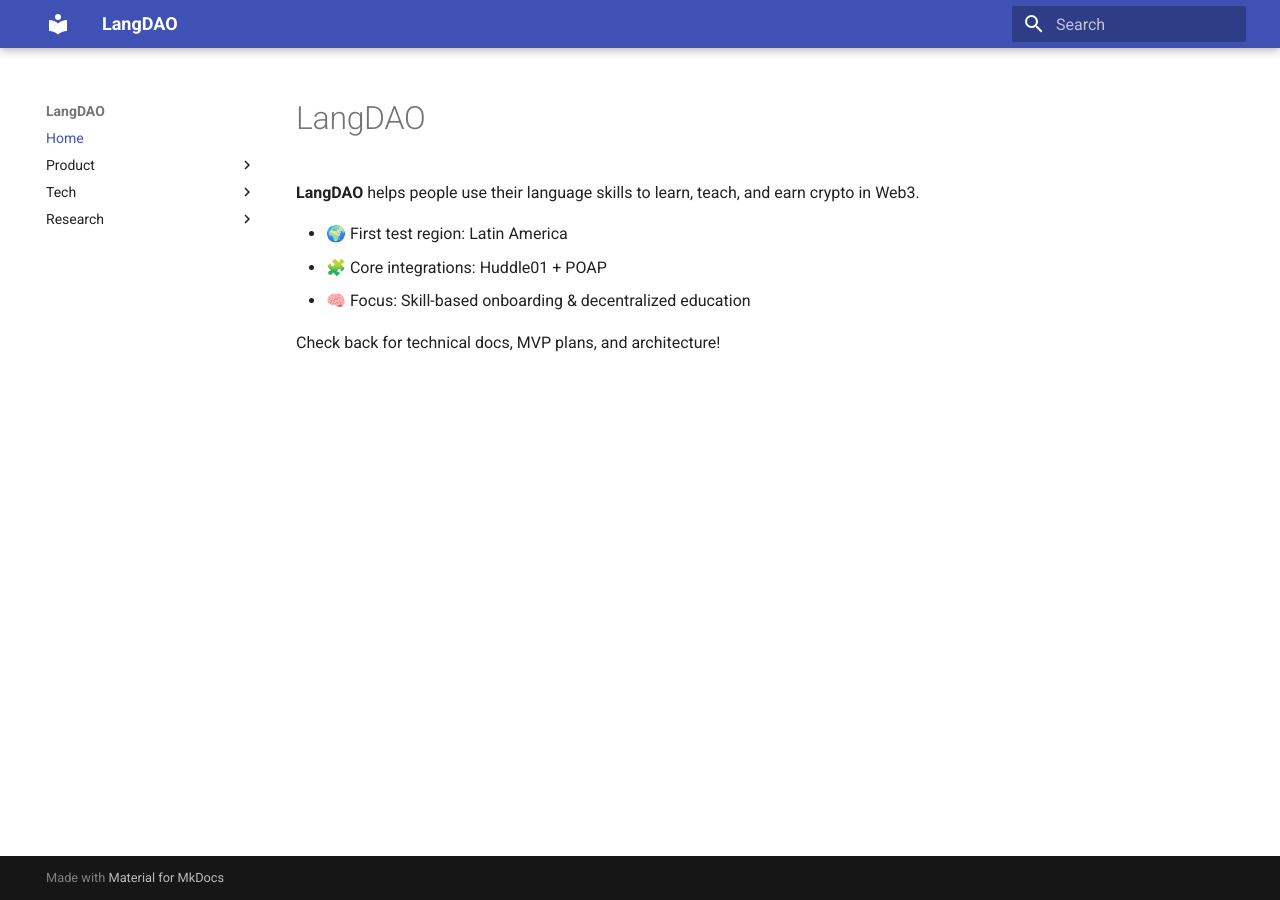
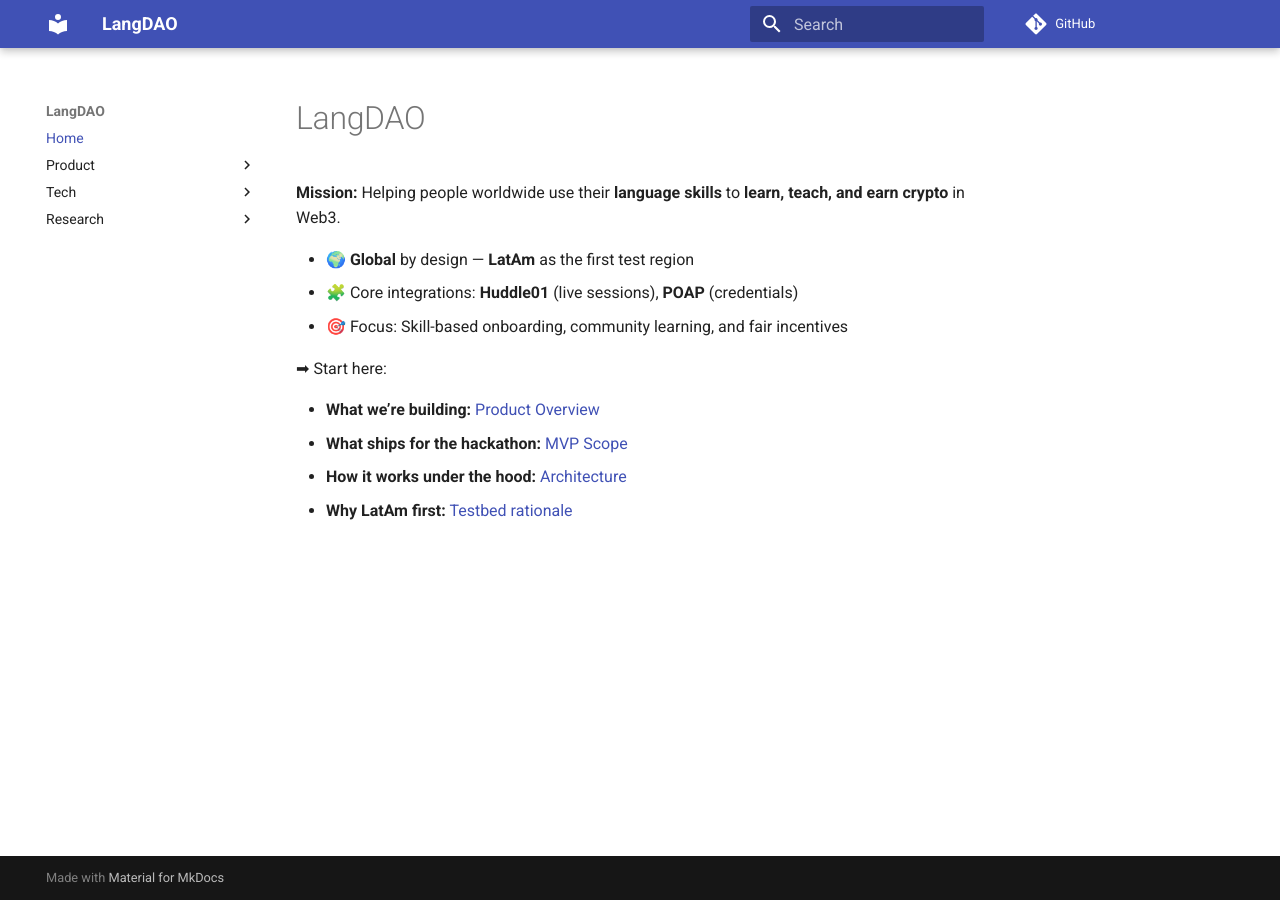
Before and after one commit to aenhsaihan/langdao-ethonline2025, an MkDocs documentation site: the page built from docs/index.md, in a window 1280 px wide. Built offline with MkDocs 1.6.1 and Material for MkDocs 9.7.7, drawn with Linux system fonts in a browser that asks for light colours; comment, search, counter and statistics services are not loaded.

Commit message:
docs: bootstrap MkDocs site + CI deploy

```diff
--- a/docs/index.md
+++ b/docs/index.md
@@ -1,9 +1,14 @@
 # LangDAO
 
-**LangDAO** helps people use their language skills to learn, teach, and earn crypto in Web3.
+**Mission:** Helping people worldwide use their **language skills** to **learn, teach, and earn crypto** in Web3.
 
-- 🌍 First test region: Latin America
-- 🧩 Core integrations: Huddle01 + POAP
-- 🧠 Focus: Skill-based onboarding & decentralized education
+- 🌍 **Global** by design — **LatAm** as the first test region
+- 🧩 Core integrations: **Huddle01** (live sessions), **POAP** (credentials)
+- 🎯 Focus: Skill-based onboarding, community learning, and fair incentives
 
-Check back for technical docs, MVP plans, and architecture!
+➡ Start here:
+
+- **What we’re building:** [Product Overview](product/overview.md)
+- **What ships for the hackathon:** [MVP Scope](product/scope-mvp.md)
+- **How it works under the hood:** [Architecture](../tech/architecture.md)
+- **Why LatAm first:** [Testbed rationale](product/testbed-latam.md)
--- a/mkdocs.yml
+++ b/mkdocs.yml
@@ -1,4 +1,6 @@
 site_name: LangDAO
+site_description: Helping people use their language skills to learn, teach, and earn in Web3.
+repo_url: https://github.com/aenhsaihan/langdao-ethonline2025
 nav:
   - Home: index.md
   - Product:
@@ -11,6 +13,11 @@
       - Integrations: tech/integrations.md
   - Research:
       - Assumptions: research/assumptions.md
-      - Decisions (ADRs): adr/0001-huddle01.md
+      - Decisions (ADRs):
+          - 0001 - Huddle01 Integration: adr/0001-huddle01.md
 theme:
   name: material
+  features:
+    - navigation.instant
+    - navigation.tracking
+    - content.code.copy
```
Also changed, not shown: README.md (+2 -0 lines), docs/adr/0001-huddle01.md (added, +19 -0 lines), docs/product/overview.md (added, +25 -0 lines), docs/product/roadmap.md (added, +19 -0 lines), docs/product/scope-mvp.md (added, +25 -0 lines), docs/product/testbed-latam.md (added, +19 -0 lines), docs/research/assumptions.md (added, +11 -0 lines), docs/tech/integrations.md (added, +24 -0 lines).
